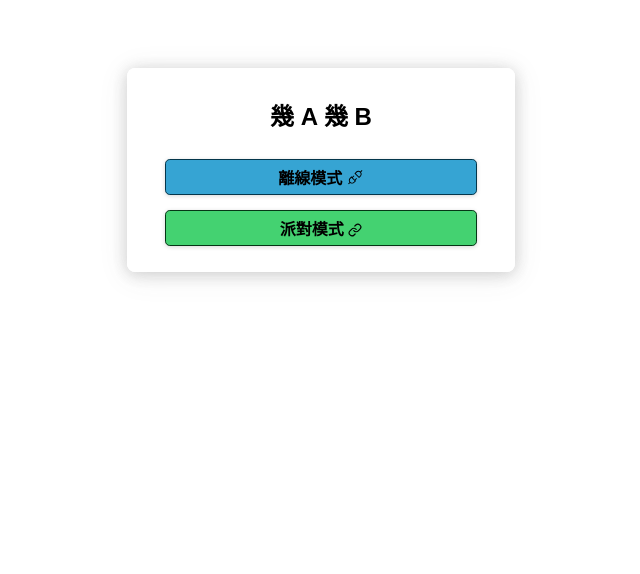
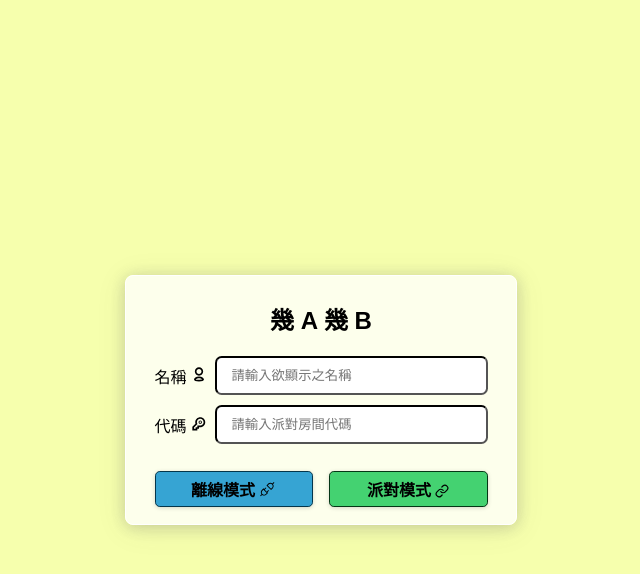
Before and after one commit to kwei/webpackTest, a React app: page / in a window 1280 px wide. Shown: the top 574 px of the page, without its empty margins (319-959 px from the left). Built offline with nearby package versions, Linux system fonts and the light colour scheme.

Commit message:
[what] [why] [how]

```diff
--- a/src/css/main.scss
+++ b/src/css/main.scss
@@ -1,7 +1,7 @@
 .container-main {
   display: flex;
   flex-direction: column;
-  height: 100%;
+  height: auto;
   max-width: 30%;
   min-width: 350px;
   align-items: center;
@@ -123,7 +123,7 @@
 .ul-no-bullet {
   list-style-type: none;
   margin: 0;
-  padding: 0;
+  padding: 5px;
 }
 
 .record-item {
@@ -249,7 +249,7 @@
 
 .alert-block {
   z-index: 999;
-  background-color: #f3ebb6;
+  background-color: #ffffff;
   display: flex;
   flex-direction: column;
   height: inherit;
--- a/src/css/opening_v2.scss
+++ b/src/css/opening_v2.scss
@@ -7,30 +7,13 @@
 }
 
 .container-opening {
-  @include flexContainer(calc(100vw * 0.8), 100%);
-  margin: 30px 0;
-  padding: 30px;
-}
-
-.goBack {
-  display: flex;
-  flex-direction: row;
-  width: 100%;
-  height: auto;
-  color: #b2b2b2;
-  cursor: pointer;
-  font-size: 12px;
-  padding: 0 0 0 5px;
-  &:hover {
-    color: #2c2c2c;
-    padding: 0;
-  }
+  @include flexContainer(100%, auto);
 }
 
 .opening-page {
   @include flexContainer(80%, 100%);
   max-width: 370px;
-  padding: 8px;
+  padding: 10px;
   /* From https://css.glass */
   background: rgba(255, 255, 255, 0.77);
   border-radius: 0.5em;
@@ -40,21 +23,31 @@
   border: 1px solid rgba(255, 255, 255, 1);
 
   .page-header {
-    @include flexContainer(80%, 30px);
-    margin: 20px 0 10px 0;
+    @include flexContainer(100%, auto);
+    margin-top: 15px;
     text-align: center;
     font-weight: bold;
     font-size: 24px;
   }
+  .form {
+    width: 90%;
+    height: 100%;
+    margin: 15px 0 5px 0;
+    align-items: center;
+    text-align: center;
+    display: flex;
+    flex-direction: column;
 
-  .page-content {
-    @include flexContainer(90%, 100%);
-    margin: 2px 2px;
-
+    .btn-block {
+      display: flex;
+      flex-direction: row;
+      width: 100%;
+      height: 40px;
+      align-items: center;
       .start-local-btn {
-      width: 90%;
+        flex: 1;
         height: auto;
-      margin: 20px 0 5px 0;
+        margin-right: 8px;
         padding: 5px;
         cursor: pointer;
         border-radius: 0.3em;
@@ -67,11 +60,10 @@
           background-color: #87ccea;
         }
       }
-
       .start-party-btn {
-      width: 90%;
+        flex: 1;
         height: auto;
-      margin: 10px 0 15px 0;
+        margin-left: 8px;
         padding: 5px;
         cursor: pointer;
         border-radius: 0.3em;
@@ -84,50 +76,15 @@
           background-color: #7eeaa1;
         }
       }
-
-    .form {
-      width: 100%;
-      height: 100%;
-      align-items: center;
-      text-align: center;
-      display: flex;
-      flex-direction: column;
-      margin: 20px 0 0 0;
-
-      .btn-block {
-        display: flex;
-        flex-direction: row;
-        width: 100%;
-        height: 40px;
-        margin: 20px 0 2px 0;
-        align-items: center;
-        .back-btn {
-          margin: auto;
-          height: auto;
-          text-align: center;
-          cursor: pointer;
-          font-weight: bold;
-          color: rgb(148, 148, 148);
-          border-radius: 0.5em;
-        }
-        .confirm-btn {
-          margin: auto;
-          height: auto;
-          text-align: center;
-          cursor: pointer;
-          font-weight: bold;
-          color: rgb(92, 203, 73);
-          border-radius: 0.5em;
-        }
-      }
     }
   }
 }
 
 .userName {
   width: 100%;
-  height: 30px;
-  margin: 8px 10px;
+  height: auto;
+  padding: 5px;
+  margin: 0;
   display: flex;
   flex-direction: row;
   .userName-input-label {
@@ -142,8 +99,9 @@
 }
 .roomID {
   width: 100%;
-  height: 30px;
-  margin: 8px 10px;
+  height: auto;
+  padding: 5px;
+  margin: 0;
   display: flex;
   flex-direction: row;
   .roomID-input-label {
@@ -160,6 +118,10 @@
 .wording {
   color: #d93838;
   font-size: 10px;
+  width: 100%;
+  height: 20px;
+  text-align: center;
+  margin: auto 0;
 }
 
 .temp-container {
--- a/src/css/root.scss
+++ b/src/css/root.scss
@@ -1,6 +1,15 @@
+html {
+  width: 100%;
+  height: 100%;
+  margin: 0;
+}
+
 body {
   overflow: auto;
   font-family: arial,'Microsoft JhengHei','微軟正黑體',sans-serif !important;
+  width: 100%;
+  height: 100%;
+  margin: 0;
 }
 
 /* Chrome, Safari, Edge, Opera */
@@ -15,6 +24,8 @@ input::-webkit-inner-spin-button {
   align-items: center;
   height: 100%;
   width: 100%;
+  justify-content: center;
+  background-color: #e2ff0052;
 }
 
 input {
--- a/src/pages/OpeningPage/OpeningPageV2.jsx
+++ b/src/pages/OpeningPage/OpeningPageV2.jsx
@@ -1,11 +1,10 @@
 import '../../css/opening_v2.scss';
-import React, { useRef, useState } from "react";
+import React, { useState } from "react";
 import { useDispatch } from "react-redux";
 import { useNavigate  } from "react-router-dom";
 
 import { FiLink } from "react-icons/fi";
 import { TiUserOutline, TiKeyOutline } from "react-icons/ti";
-import { GoArrowRight, GoArrowLeft } from "react-icons/go";
 import { VscDebugDisconnect } from "react-icons/vsc";
 
 import { setUser } from "../../component/Player/userSlice";
@@ -22,10 +21,6 @@ const storage = Storage();
 
 const OpeningPageV2 = () => {
     const navigate = useNavigate();
-    const [gameMode, setGameMode] = useState("");
-    const localBtnRef = useRef(null);
-    const partyBtnRef = useRef(null);
-    const confirmBtnRef = useRef(null);
 
     let initUserName = "";
     const playerName = storage.getStorage(env.LOCAL.STORAGE.PLAYER_NAME);
@@ -37,25 +32,18 @@ const OpeningPageV2 = () => {
     const [wording, setWording] = useState("");
 
     const handleLocalBtnClick = () => {
-        localBtnRef.current.style.display = "none";
-        partyBtnRef.current.style.display = "none";
-        setGameMode("local");
+        logger.success(`Start with local mode!`);
+        dispatch(setRole("slave"));
+        let _name = formatWording("general.default.playerName", {});
+        if (userName !== "") _name = userName;
+        dispatch(setUser(_name));
+        storage.setStorage(env.LOCAL.STORAGE.PLAYER_NAME, _name);
+        storage.setStorage(env.LOCAL.STORAGE.ROOM_ID, id);
+        navigate("/local");
     };
 
     const handlePartyBtnClick = () => {
-        localBtnRef.current.style.display = "none";
-        partyBtnRef.current.style.display = "none";
-        setGameMode("party");
-    };
-
-    const handleBackBtnClick = () => {
-        localBtnRef.current.style.display = "block";
-        partyBtnRef.current.style.display = "block";
-        setGameMode("");
-    };
-
-    const handleConfirmBtnClick = () => {
-        logger.success(`Start with ${gameMode} mode!`);
+        logger.success(`Start with party mode!`);
         if (checkInputs(id)) {
             let _name = formatWording("general.default.playerName", {});
             if (userName !== "") _name = userName;
@@ -70,7 +58,7 @@ const OpeningPageV2 = () => {
             dispatch(setUser(_name));
             storage.setStorage(env.LOCAL.STORAGE.PLAYER_NAME, _name);
             storage.setStorage(env.LOCAL.STORAGE.ROOM_ID, id);
-            navigate("/"+gameMode);
+            // navigate("/party");
         } else {
             noticeWording(formatWording("error.invalid.inputRoom", {}), 1500);
         }
@@ -83,39 +71,26 @@ const OpeningPageV2 = () => {
     };
 
     const formSheet = () => {
-        if (gameMode === "local") {
         return (
             <>
                 <div className="userName">
                     <div className="userName-input-label">
                         {formatWording("general.opening.inputName.label", {})} <TiUserOutline style = {{transform: 'translateX(2px)', fontSize: "20px"}}/>
                     </div>
-                        <input type="text"
+                    <input
+                        type="text"
                         className="userName-input"
                         value={userName}
                         onChange={(event) => setUserName(event.target.value)}
-                               placeholder={formatWording("general.opening.inputName.placeHolder", {})} />
-                    </div>
-                </>
-            );
-        } else if (gameMode === "party") {
-            return (
-                <>
-                    <div className="userName">
-                        <div className="userName-input-label">
-                            {formatWording("general.opening.inputName.label", {})} <TiUserOutline style = {{transform: 'translateX(2px)', fontSize: "20px"}}/>
-                        </div>
-                        <input type="text"
-                               className="userName-input"
-                               value={userName}
-                               onChange={(event) => setUserName(event.target.value)}
-                               placeholder={formatWording("general.opening.inputName.placeHolder", {})} />
+                        placeholder={formatWording("general.opening.inputName.placeHolder", {})}
+                    />
                 </div>
                 <div className="roomID">
                     <div className="roomID-input-label">
                         {formatWording("general.opening.inputRoom.label", {})} <TiKeyOutline style = {{transform: 'translateX(2px)', fontSize: "20px"}}/>
                     </div>
-                        <input type="text"
+                    <input
+                        type="text"
                         className="roomID-input"
                         value={id}
                         onKeyDown={(event) => {
@@ -124,44 +99,29 @@ const OpeningPageV2 = () => {
                             }
                         }}
                         onChange={(event) => setId(event.target.value.slice(0, 9))}
-                               placeholder={formatWording("general.opening.inputRoom.placeHolder", {})} />
+                        placeholder={formatWording("general.opening.inputRoom.placeHolder", {})}
+                    />
                 </div>
             </>
         );
-        }
     };
 
 
     return (
         <div className={"container-opening"}>
             <div className={"opening-page"}>
-                {(gameMode !== "") && <div className={"goBack"} onClick={handleBackBtnClick}>
-                    <GoArrowLeft style={{transform: 'translateX(0)', fontSize: "15px", color: "gray"}}/> {formatWording("general.goBack.menu", {})}
-                </div>}
                 <div className={"page-header"}>{formatWording("general.title", {})}</div>
-                <div className={"page-content"}>
-                    <div ref={localBtnRef} className={"start-local-btn"} onClick={handleLocalBtnClick}>
+                <div className={"form"}>
+                    { formSheet() }
+                    <div className="wording">{wording}</div>
+                    <div className={"btn-block"}>
+                        <div className={"start-local-btn"} onClick={handleLocalBtnClick}>
                             {formatWording("general.btn.localMode", {})} <VscDebugDisconnect style = {{transform: 'rotate(0deg) translateY(2px)', fontSize: "17px"}}/>
                         </div>
-                    <div ref={partyBtnRef} className={"start-party-btn"} onClick={handlePartyBtnClick}>
+                        <div className={"start-party-btn"} onClick={handlePartyBtnClick}>
                             {formatWording("general.btn.partyMode", {})} <FiLink style = {{transform: 'rotate(0deg) translateY(2px)', fontSize: "14px"}}/>
                         </div>
-                    {(gameMode !== "") && <div className={"form"}>
-                        {formSheet()}
-                        <div className={"btn-block"}>
-                            <div className={"back-btn"} onClick={handleBackBtnClick}>
-                                <div className={"temp-container"}>
-                                    <GoArrowLeft style = {{transform: 'translateX(-2px)', fontSize: "25px"}}/> {formatWording("general.btn.cancel", {})}
                     </div>
-                            </div>
-                            <div ref={confirmBtnRef} className={"confirm-btn"} onClick={handleConfirmBtnClick}>
-                                <div className={"temp-container"}>
-                                    {formatWording("general.btn.confirm", {})} <GoArrowRight style = {{transform: 'translateX(2px)', fontSize: "25px"}}/>
-                                </div>
-                            </div>
-                        </div>
-                        <div className="wording">{wording}</div>
-                    </div>}
                 </div>
             </div>
         </div>
```
Lines whose indentation alone changed are shown as unchanged.
